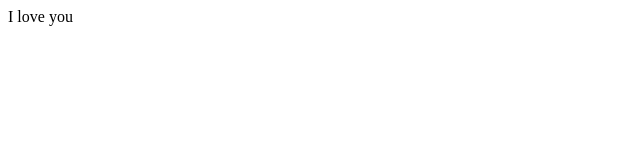
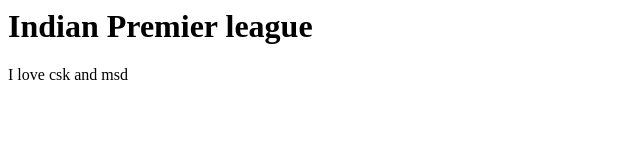
Before and after one commit to spongoti0712/PGP-DSBA, a plain HTML site: page index.html in a window 1280 px wide. Shown: the whole page, without its empty margins (0-640 px from the left). Drawn offline with Linux system fonts and the light colour scheme.

Commit message:
add the h1 tag to index.html

```diff
--- a/index.html
+++ b/index.html
@@ -1,4 +1,5 @@
 <html>
 <title> This is our website</title>
-<p> I love you</p>
+<h1> Indian Premier league</h1>
+<p> I love csk and msd</p>
 </html>
```
